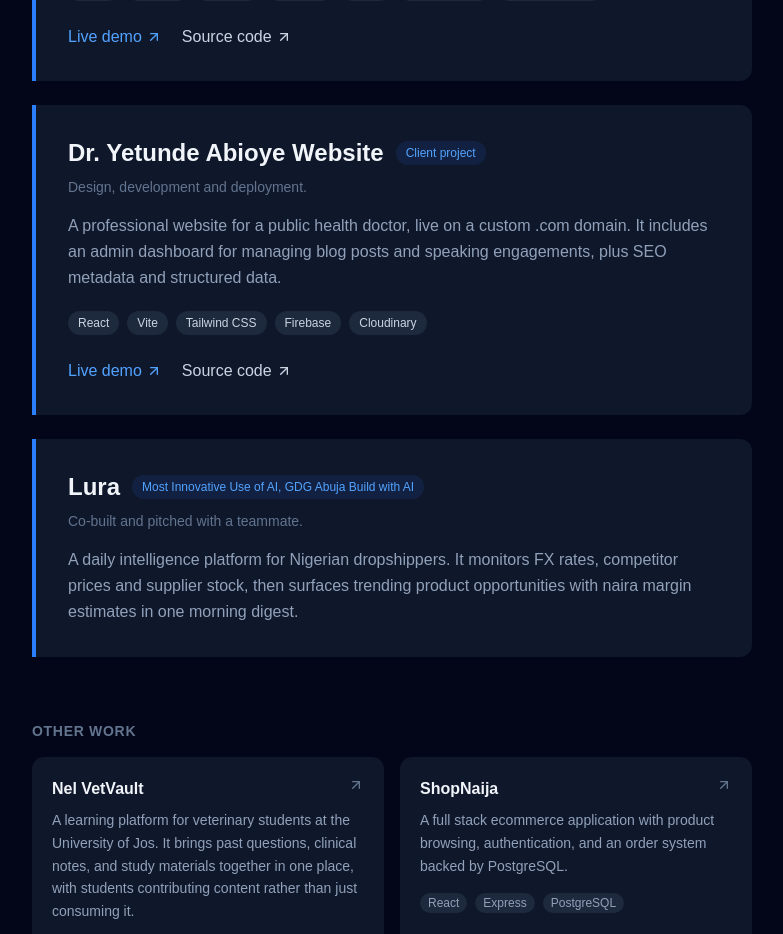
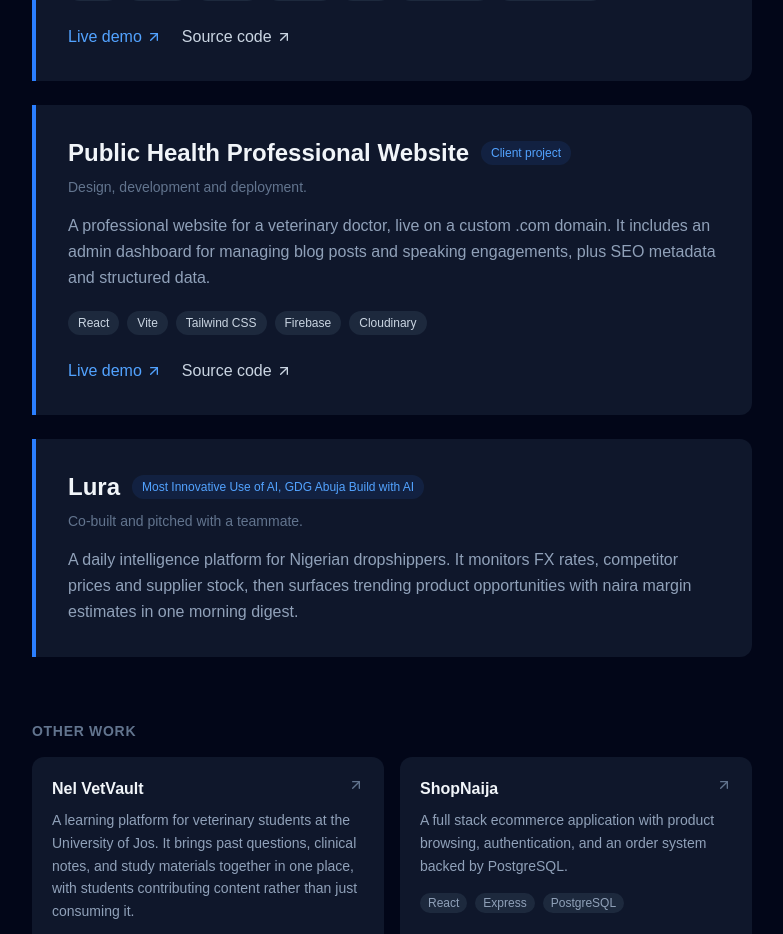
Before and after one commit to Dav-Nelson/davidnelson-portfolio, a Next.js app: page / in a window 1280 px wide. Shown: the part 2020-2954 px from the top of the page, without its empty margins (248-1031 px from the left). Built offline with nearby package versions, Linux system fonts and the light colour scheme.

Commit message:
Update project name to public health professional

```diff
--- a/src/app/page.tsx
+++ b/src/app/page.tsx
@@ -78,11 +78,11 @@
     github: "https://github.com/Dav-Nelson/weha-health-voice",
   },
   {
-    title: "Dr. Yetunde Abioye Website",
+    title: "Public Health Professional Website",
     badge: "Client project",
     role: "Design, development and deployment.",
     description: [
-      "A professional website for a public health doctor, live on a custom .com domain. It includes an admin dashboard for managing blog posts and speaking engagements, plus SEO metadata and structured data.",
+      "A professional website for a veterinary doctor, live on a custom .com domain. It includes an admin dashboard for managing blog posts and speaking engagements, plus SEO metadata and structured data.",
     ],
     tags: ["React", "Vite", "Tailwind CSS", "Firebase", "Cloudinary"],
     live: "https://yetundeabioye.com",
```
